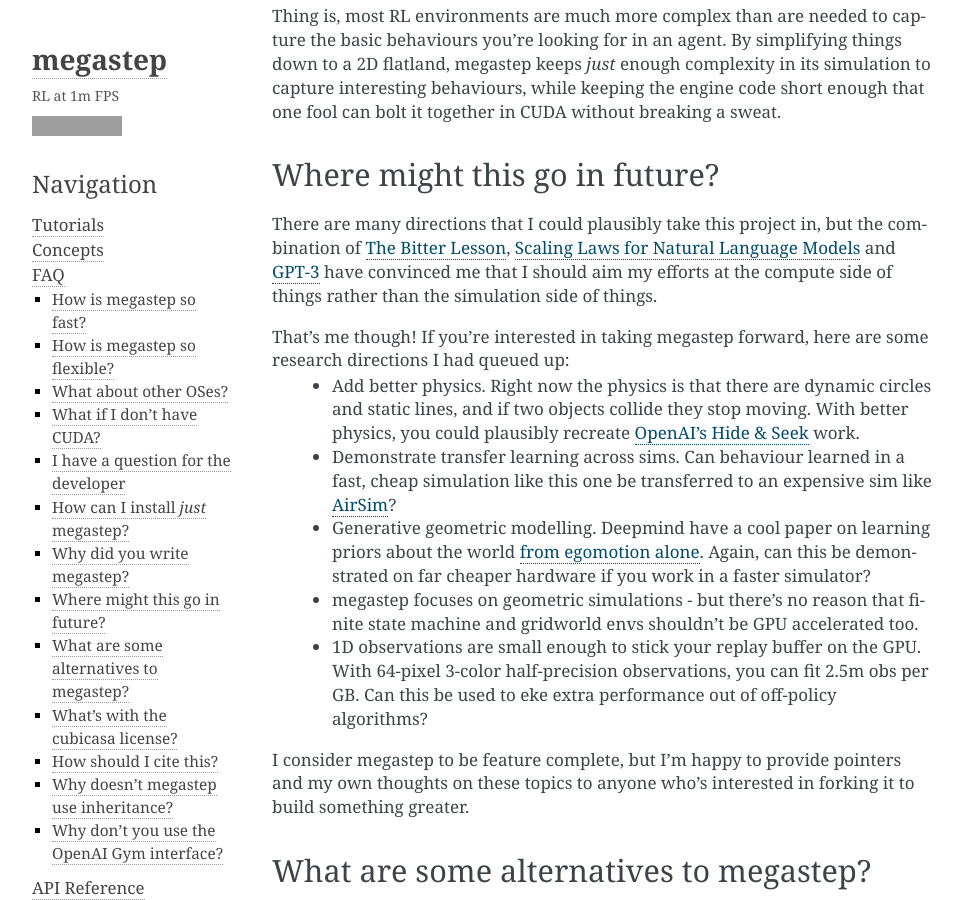
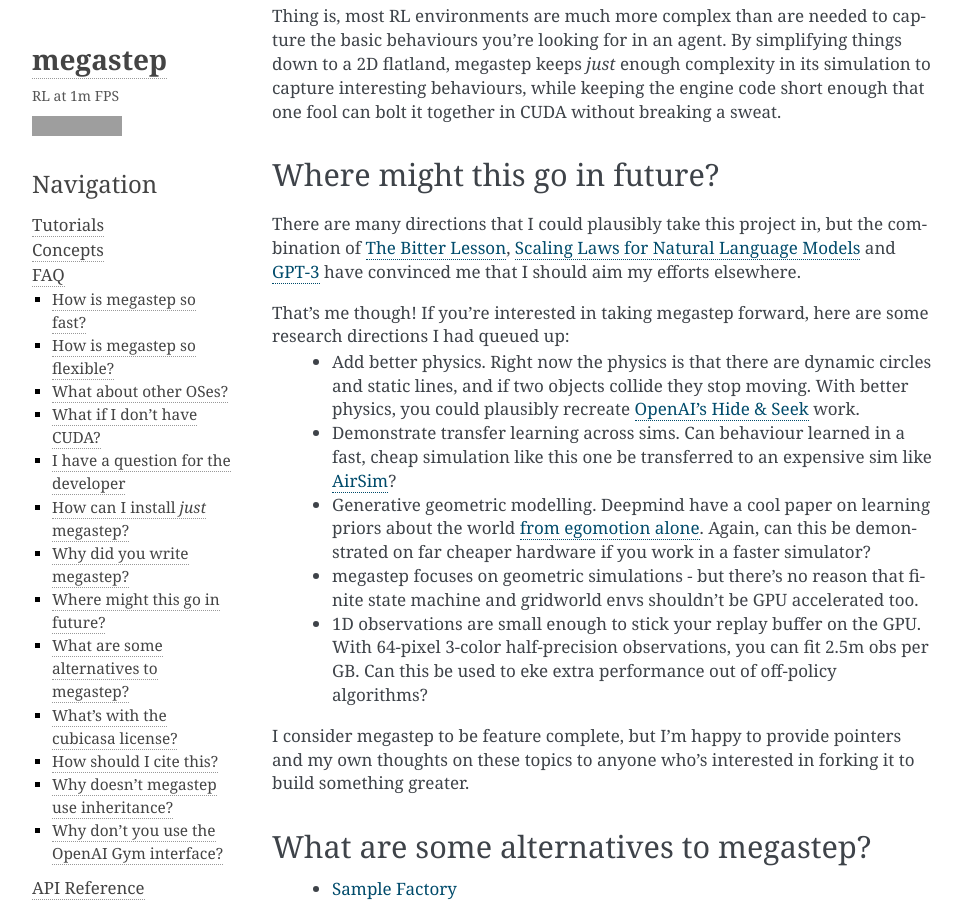
Before and after one commit to andyljones/megastep, a Sphinx documentation site: the page built from docs/faq.rst, in a window 1280 px wide and 900 px high, scrolled down 1449 px. Shown: the whole window, without its empty margins (148-1110 px from the left). Built offline with Sphinx 7.4.7, drawn with Linux system fonts in a browser that asks for light colours; grey boxes are pictures that could not be loaded.

Commit message:
Docs fix

```diff
--- a/docs/faq.rst
+++ b/docs/faq.rst
@@ -62,7 +62,7 @@ Where might this go in future?
 There are many directions that I could plausibly take this project in, but the combination of `The Bitter
 Lesson <http://incompleteideas.net/IncIdeas/BitterLesson.html>`_, `Scaling Laws for Natural Language
 Models <https://arxiv.org/pdf/2001.08361.pdf>`_ and `GPT-3 <https://arxiv.org/abs/2005.14165>`_ have convinced me that I
-should aim my efforts at the compute side of things rather than the simulation side of things.
+should aim my efforts elsewhere.
 
 That's me though! If you're interested in taking megastep forward, here are some research directions I had queued up:
  * Add better physics. Right now the physics is that there are dynamic circles and static lines, and if two objects
```
